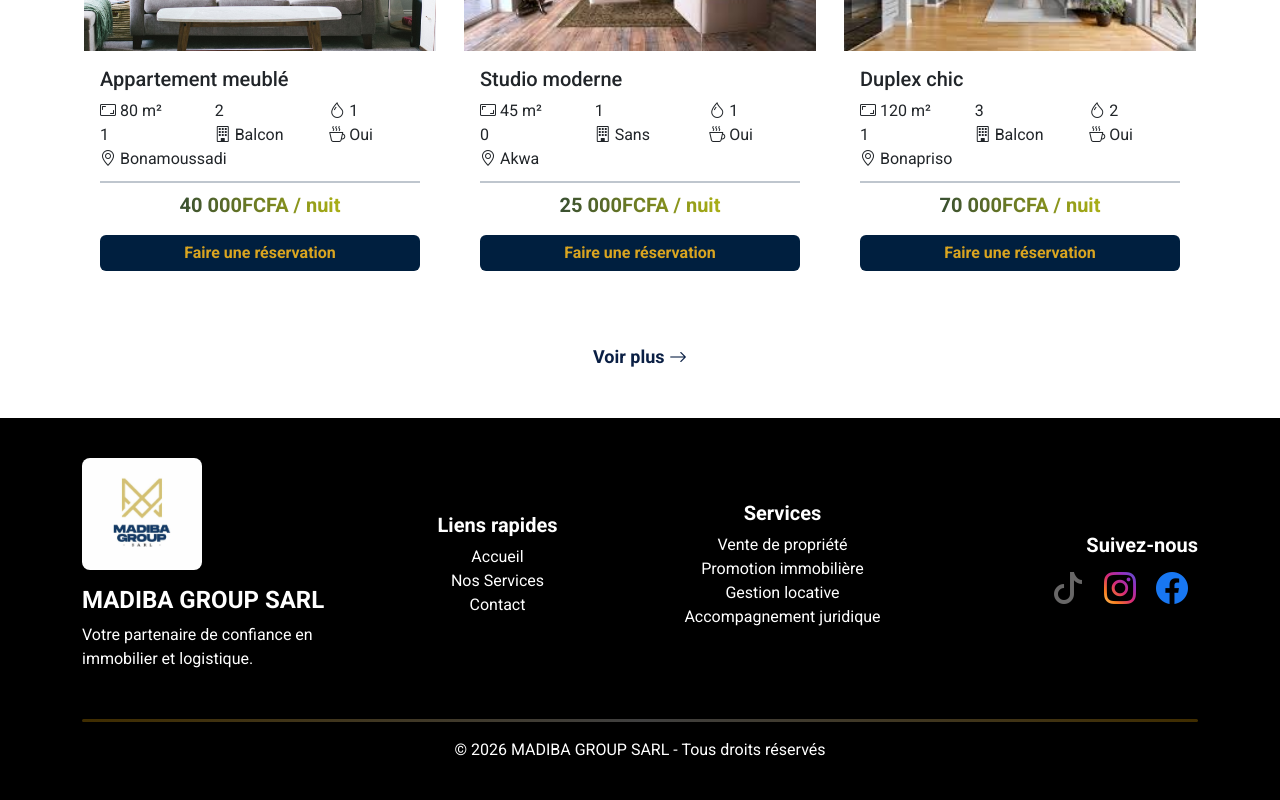
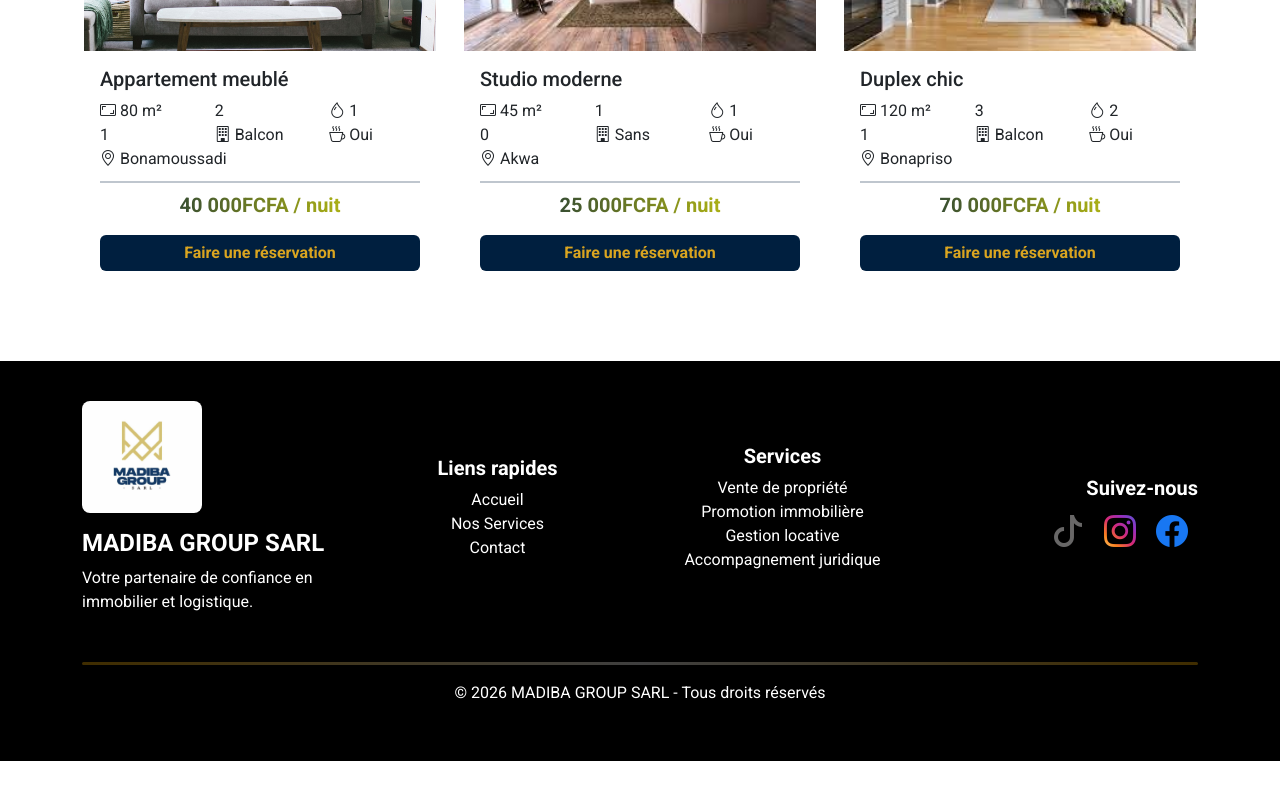
Before and after one commit to ERIKAYOSSA/madiba-group-sarl, a React (Create React App) app: page /nos-meubles in a window 1280 px wide. Shown: the part 1046-1846 px from the top of the page. After the commit the page ends 1807 px from the top, so only its background shows below. Built offline with nearby package versions, Linux system fonts and the light colour scheme.

Commit message:
suppresion du liens voir plus

```diff
--- a/src/components/NosMeubles.js
+++ b/src/components/NosMeubles.js
@@ -289,15 +289,6 @@ function NosMeubles() {
           ))}
         </Row>
 
-        <div style={{ textAlign: "center", marginTop: "30px" }}>
-          <Link
-            to="/nos-meubles"
-            style={{ color: themeColors.text, textDecoration: "none", fontWeight: "bold", fontSize: "18px" }}
-          >
-            Voir plus <i className="bi bi-arrow-right"></i>
-          </Link>
-        </div>
-
         {/* Modal réservation */}
         <Modal show={showReservation} onHide={() => setShowReservation(false)} centered>
           <Modal.Header closeButton style={{ backgroundColor: themeColors.background }}>
```
